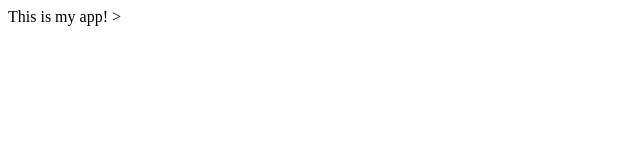
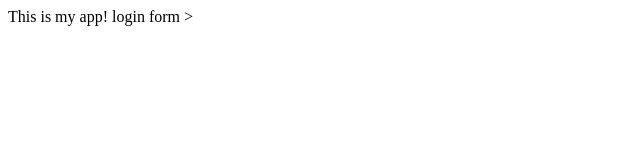
Before and after one commit to dpeace8/myappsample, a plain HTML site: page index.html in a window 1280 px wide. Shown: the full height of the page, 0-640 px from the left. Drawn offline with Linux system fonts and the light colour scheme.

Commit message:
login form

```diff
--- /dev/null
+++ b/dir2/app2.js
@@ -0,0 +1 @@
+console.log(321);
--- a/index.html
+++ b/index.html
@@ -4,5 +4,6 @@
 </head>
 <body>
     This is my app!
+    login form
 </body>>
 </html>
```
Also changed, not shown: log.txt (added), login.html (added).
